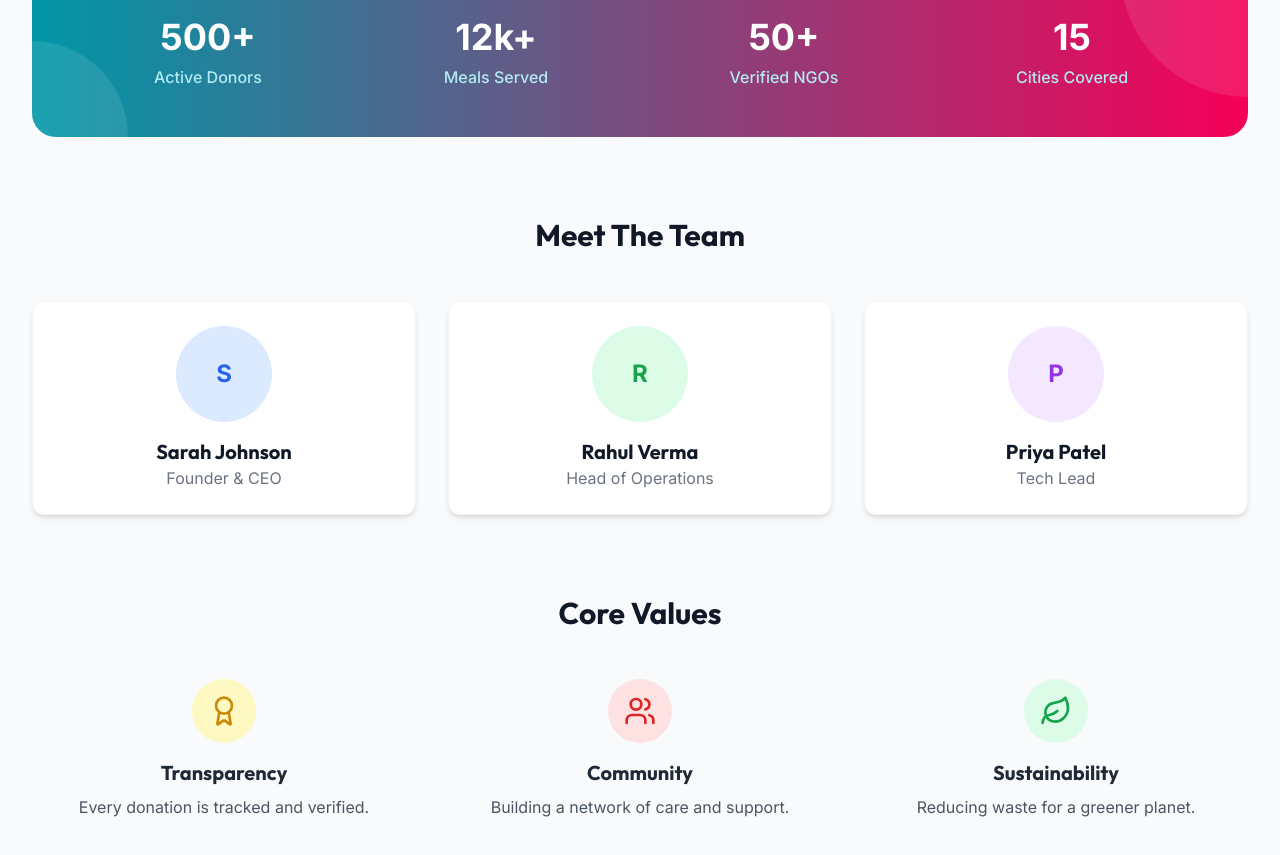
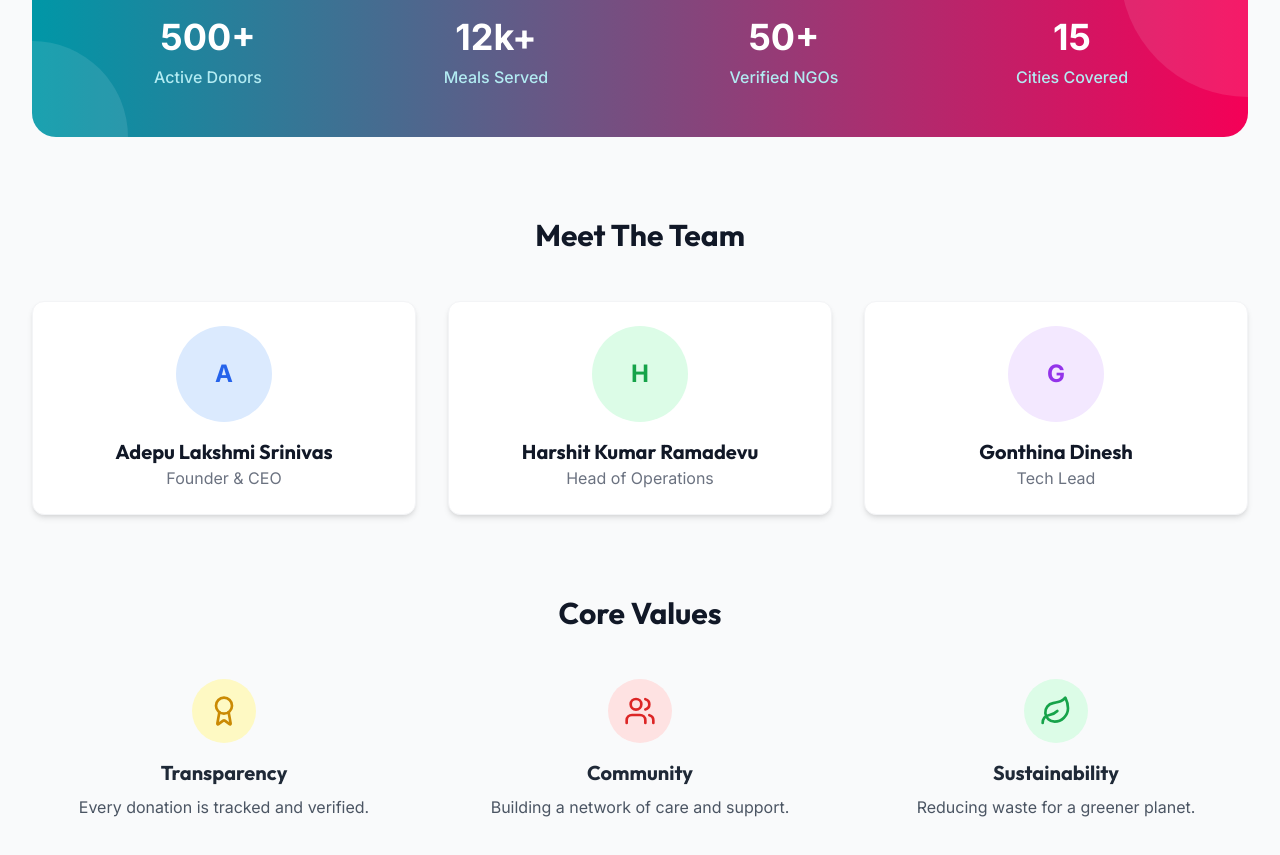
Before and after one commit to Srinivas8985/FoodForAll, a React (Vite) app in the folder client/: page /about in a window 1280 px wide. Shown: the part 673-1528 px from the top of the page. Built offline with nearby package versions, Linux system fonts and the light colour scheme; no server answers.

Commit message:
About page updated

```diff
--- a/client/src/pages/About.jsx
+++ b/client/src/pages/About.jsx
@@ -83,9 +83,9 @@ const About = () => {
                     <h2 className="text-3xl font-bold text-gray-900 text-center mb-12">Meet The Team</h2>
                     <div className="grid md:grid-cols-3 gap-8">
                         {[
-                            { name: 'Sarah Johnson', role: 'Founder & CEO', color: 'bg-blue-100 text-blue-600' },
-                            { name: 'Rahul Verma', role: 'Head of Operations', color: 'bg-green-100 text-green-600' },
-                            { name: 'Priya Patel', role: 'Tech Lead', color: 'bg-purple-100 text-purple-600' }
+                            { name: 'Adepu Lakshmi Srinivas', role: 'Founder & CEO', color: 'bg-blue-100 text-blue-600' },
+                            { name: 'Harshit Kumar Ramadevu', role: 'Head of Operations', color: 'bg-green-100 text-green-600' },
+                            { name: 'Gonthina Dinesh', role: 'Tech Lead', color: 'bg-purple-100 text-purple-600' }
                         ].map((member, index) => (
                             <motion.div
                                 key={index}
```
